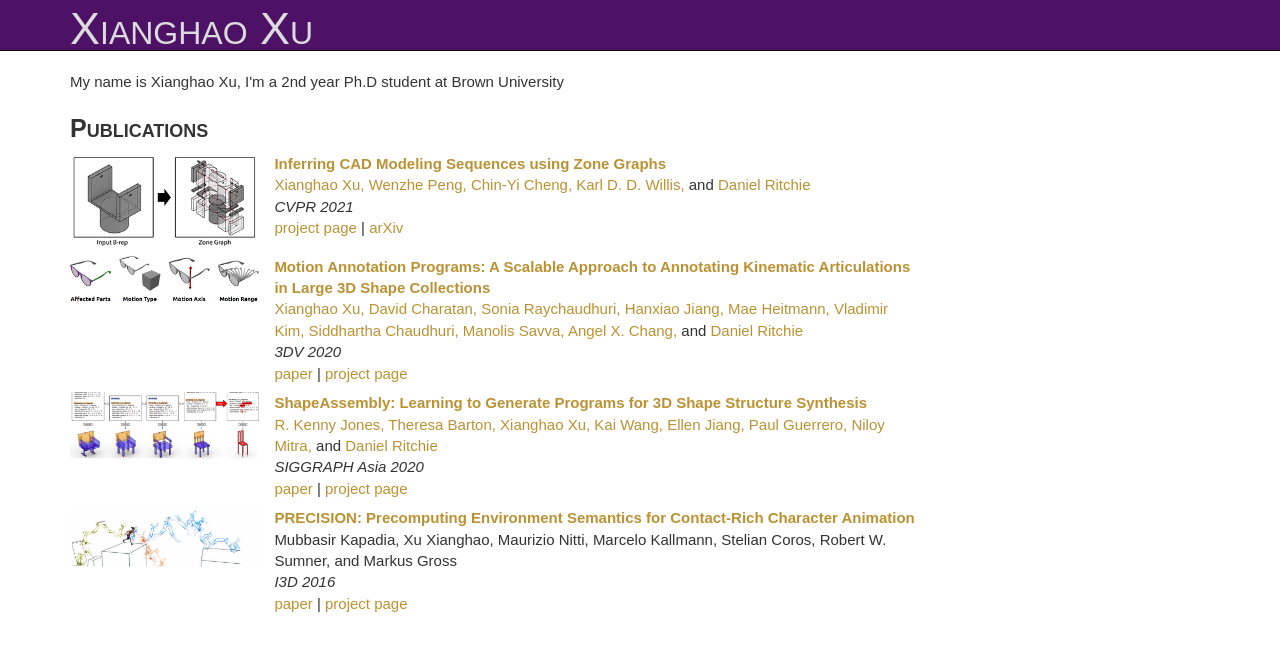
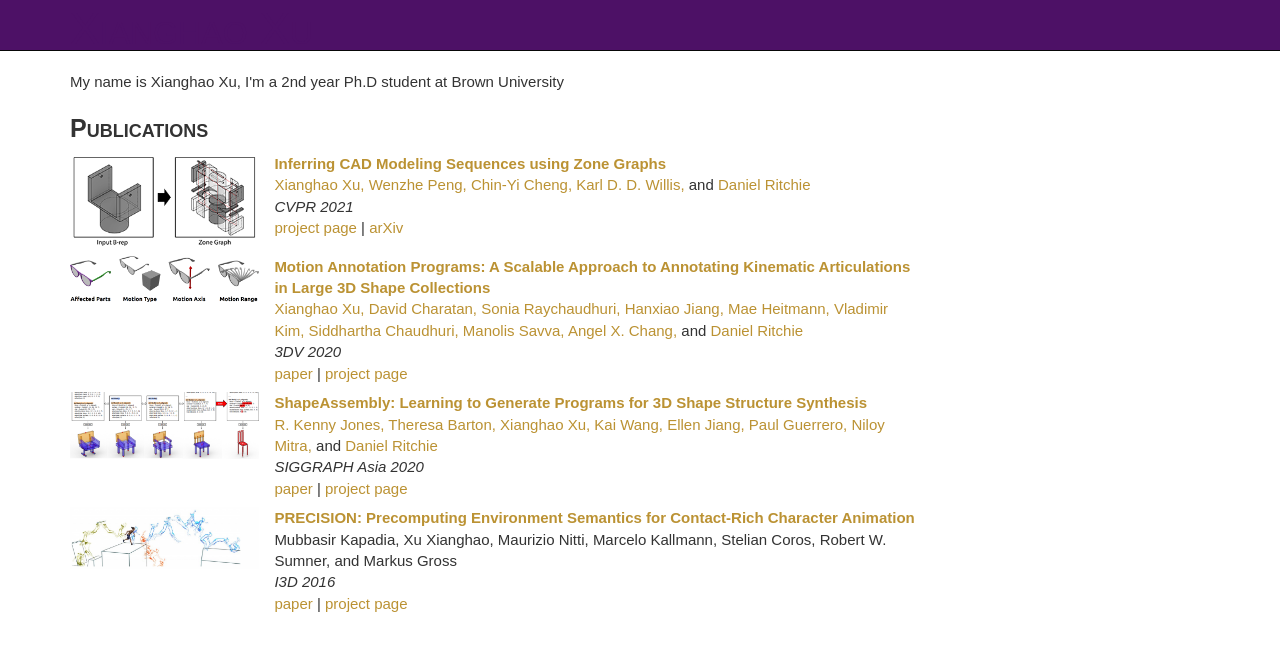
Before and after one commit to xxh43/xxh43.github.io, a Jekyll site: the page built from index.html, in a window 1280 px wide. Shown: the top 651 px of the page. Built offline with Jekyll 4.4.1, drawn with Linux system fonts in a browser that asks for light colours.

Commit message:
Update style.css

```diff
--- a/css/style.css
+++ b/css/style.css
@@ -25,7 +25,7 @@
 }
 
 .navbar-brand a {
-	color: #DCDCDC;
+	color:#4d1166;
 }
 
 .navbar-brand a:hover {
@@ -144,7 +144,7 @@
 .pubaward {
 	display: inline-block;
 	margin-top: 5px;
-	background-color: #112266;
+	background-color: #4d1166;
 	font-size: 13px;
 }
 
```
